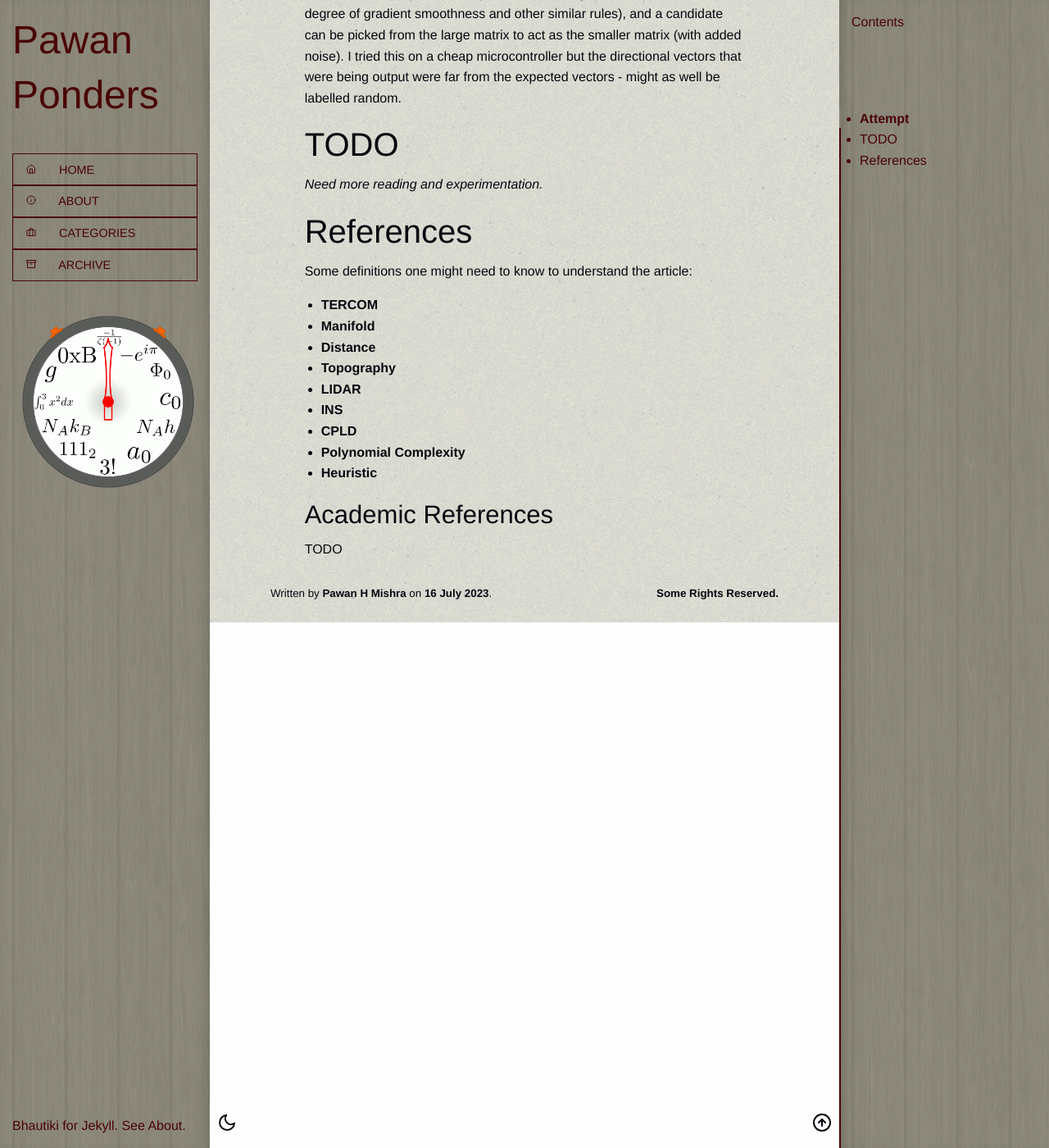
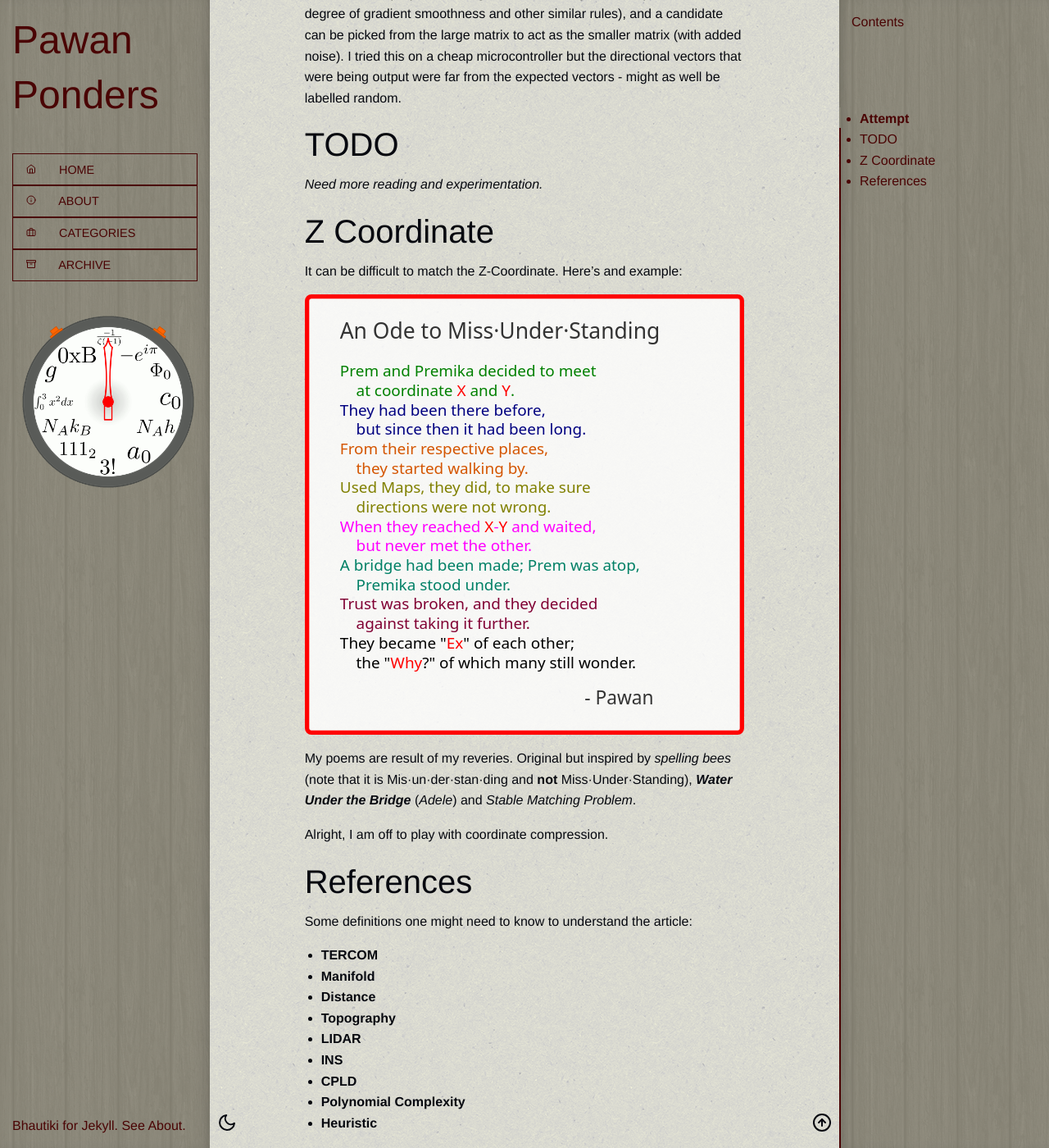
Before and after one commit to pawanmsr/pawanmsr.github.io, a Jekyll site: the page built from _posts/2023-07-16-matrix-matching.markdown, in a window 1280 px wide and 1400 px high, scrolled down 680 px. Shown: the whole window at 82% size. Built offline with Jekyll 4.4.1, drawn with Linux system fonts in a browser that asks for light colours; some of the changed text lies outside the part shown.

Commit message:
display poem

```diff
--- a/_posts/2023-07-16-matrix-matching.markdown
+++ b/_posts/2023-07-16-matrix-matching.markdown
@@ -16,6 +17,16 @@
 ## TODO
 
 *Need more reading and experimentation.*
+
+## Z Coordinate
+
+It can be difficult to match the Z-Coordinate. Here's and example:
+
+![An Ode to Misunderstanding](/assets/img/posts/aotm.svg)
+
+My poems are result of my reveries. Original but inspired by *spelling bees* (note that it is Mis·un·der·stan·ding and **not** Miss·Under·Standing), ***Water Under the Bridge*** (*Adele*) and *Stable Matching Problem*.
+
+Alright, I am off to play with coordinate compression.
 
 ## References
 
```
Also changed, not shown: other parts of _posts/2023-07-16-matrix-matching.markdown (+1 -0 lines).
